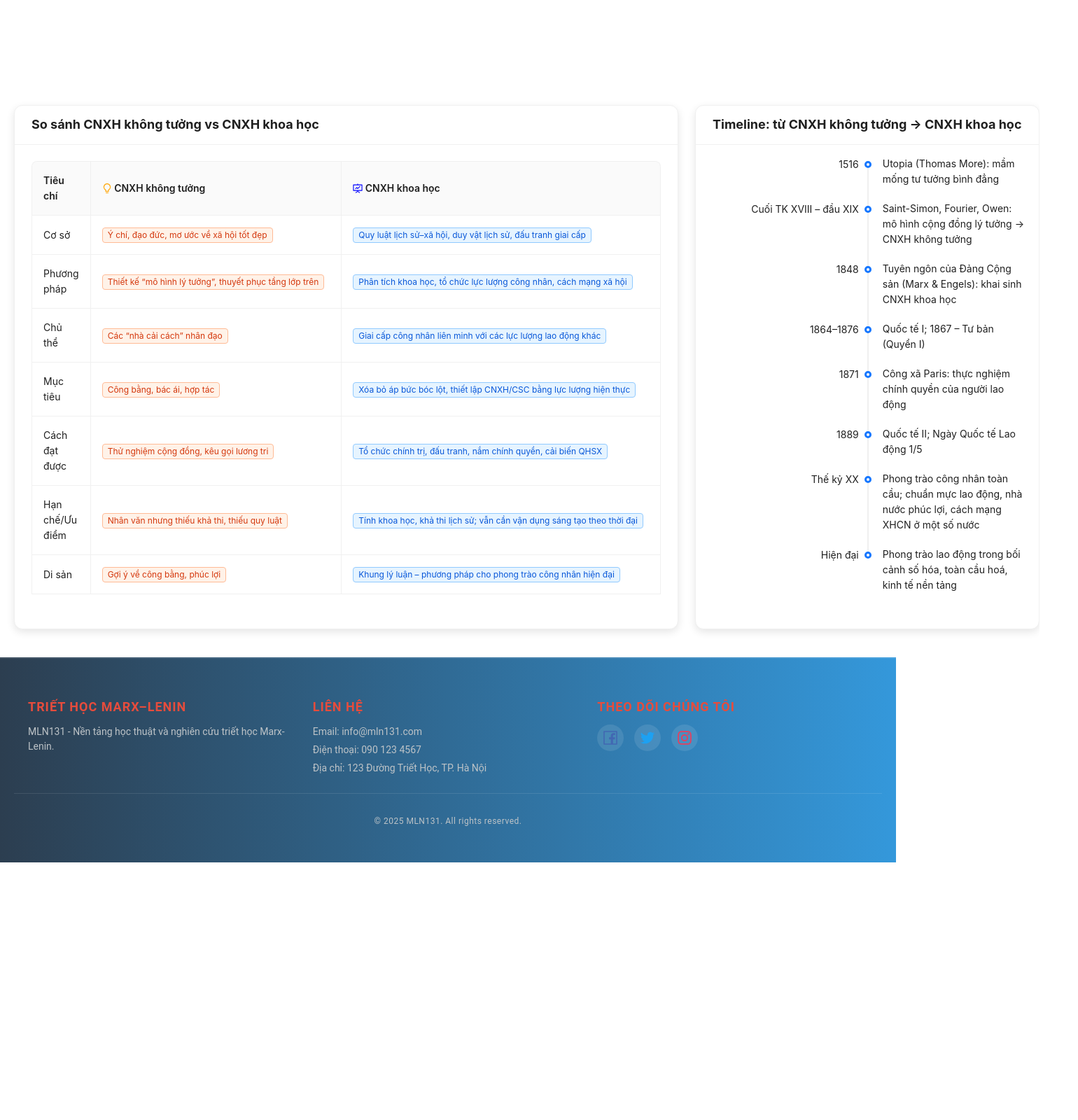
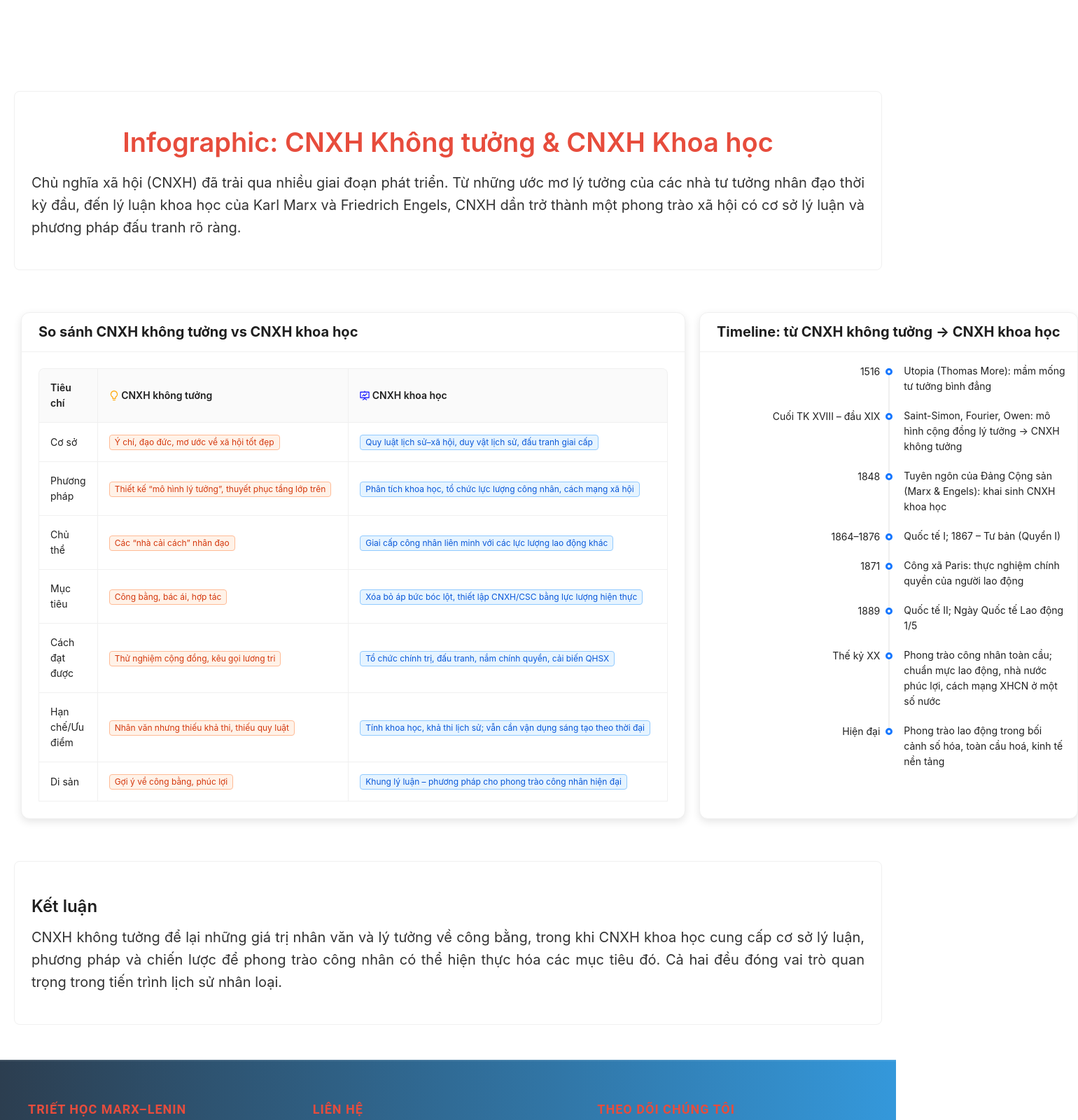
Before and after one commit to Hiiiiiiiii11/MLN131, a React (Create React App) app: page /infographic in a window 1280 px wide. Shown: the part 700-2300 px from the top of the page at 70% size, 1540 px wide, since content can reach past the window. Before the commit the page ends 1932 px from the top, so only its background shows below. Built offline with nearby package versions, Linux system fonts and the light colour scheme.

Commit message:
fix scroll navbar

```diff
--- a/src/components/Navbar/Navbar.css
+++ b/src/components/Navbar/Navbar.css
@@ -1,17 +1,28 @@
 .navbar-container {
-    background: linear-gradient(90deg, #2c3e50 0%, #3498db 100%);
     padding: 10px 50px;
     box-shadow: 0 6px 15px rgba(0, 0, 0, 0.15);
     border-bottom: 2px solid rgba(255, 255, 255, 0.1);
     position: fixed;
-    /* Cố định Navbar */
     top: 0;
     left: 0;
     right: 0;
     z-index: 1000;
     font-family: 'Roboto', sans-serif;
+    transition: background 0.5s ease, backdrop-filter 0.5s ease;
 }
 
+/* Màu nền khi đứng yên */
+.navbar-container.solid {
+    background: linear-gradient(90deg, #2c3e50 0%, #3498db 100%);
+}
+
+/* Trong mờ khi scroll */
+.navbar-container.transparent {
+    background: rgba(44, 62, 80, 0.4);
+    /* màu tối mờ */
+    backdrop-filter: blur(8px);
+    /* glass effect */
+}
 
 /* Top Bar */
 .top-bar {
--- a/src/components/Navbar/Navbar.js
+++ b/src/components/Navbar/Navbar.js
@@ -1,4 +1,4 @@
-import React, { useState } from "react";
+import React, { useState, useEffect } from "react";
 import { MailOutlined, PhoneOutlined, FacebookOutlined, TwitterOutlined, InstagramOutlined, SearchOutlined } from "@ant-design/icons";
 import { Input, Space } from 'antd';
 import { useNavigate } from "react-router-dom";
@@ -8,6 +8,7 @@ const Navbar = () => {
     const [language, setLanguage] = useState("VI");
     const [selectedMenu, setSelectedMenu] = useState("home"); // default là home
     const navigate = useNavigate();
+    const [isScrolling, setIsScrolling] = useState(false);
 
     const handleLanguageChange = (newLanguage) => {
         setLanguage(newLanguage);
@@ -18,8 +19,25 @@ const Navbar = () => {
         navigate(`/${menu}`);
     };
 
+    useEffect(() => {
+        let scrollTimer;
+
+        const handleScroll = () => {
+            setIsScrolling(true);
+
+            if (scrollTimer) clearTimeout(scrollTimer);
+
+            scrollTimer = setTimeout(() => {
+                setIsScrolling(false);
+            }, 500);
+        };
+
+        window.addEventListener("scroll", handleScroll);
+        return () => window.removeEventListener("scroll", handleScroll);
+    }, []);
+
     return (
-        <div className="navbar-container">
+        <div className={`navbar-container ${isScrolling ? "transparent" : "solid"}`}>
             <div className="top-bar">
                 <div className="logo-section">
                     <h1 className="logo">Triết Học Marx–Lenin</h1>
--- a/src/pages/Infographic/Infographic.css
+++ b/src/pages/Infographic/Infographic.css
@@ -1,8 +1,28 @@
+.infographic-intro,
+.infographic-conclusion {
+    padding: 0px 20px;
+    background: #fff;
+    font-size: 18px;
+}
+
+.infographic-intro h1 {
+    color: #e74c3c;
+    display: flex;
+    justify-content: center;
+}
+
+.infographic-intro div,
+.infographic-conclusion div {
+    text-align: justify;
+    line-height: 1.6;
+    color: #333;
+    font-size: 20px;
+}
+
 .infographic-container {
     display: grid;
     grid-template-columns: 1fr 1fr;
-    gap: 24px;
-    padding: 20px;
+    gap: 20px;
 }
 
 .compare-card,
@@ -13,5 +33,16 @@
 
 .ant-card-head-title {
     font-weight: bold;
-    font-size: 18px;
+    font-size: 20px;
 }
+
+.infographic-container {
+    padding: 30px;
+}
+
+.intro-card,
+.compare-card,
+.timeline-card,
+.conclusion-card {
+    margin-bottom: 30px;
+}
--- a/src/pages/Infographic/Infographic.js
+++ b/src/pages/Infographic/Infographic.js
@@ -1,11 +1,12 @@
 import React from "react";
-import { Timeline, Card, Table, Tag } from "antd";
+import { Timeline, Card, Table, Tag, Typography } from "antd";
+
 import {
   BulbOutlined,
   FundProjectionScreenOutlined,
 } from "@ant-design/icons";
 import "./Infographic.css";
-
+const { Title, Paragraph } = Typography;
 const Inforgraphic = () => {
   // Dữ liệu bảng so sánh
   const dataSource = [
@@ -83,8 +84,22 @@ const Inforgraphic = () => {
   ];
 
   return (
+    <div className="infographic-page">
+      <div className="infographic-intro">
+        <Card className="intro-card">
+          <Title level={1}>Infographic: CNXH Không tưởng & CNXH Khoa học</Title>
+          <Paragraph>
+            Chủ nghĩa xã hội (CNXH) đã trải qua nhiều giai đoạn phát triển. Từ những
+            ước mơ lý tưởng của các nhà tư tưởng nhân đạo thời kỳ đầu, đến lý luận
+            khoa học của Karl Marx và Friedrich Engels, CNXH dần trở thành một
+            phong trào xã hội có cơ sở lý luận và phương pháp đấu tranh rõ ràng.
+          </Paragraph>
+        </Card>
+      </div>
       <div className="infographic-container">
+
         {/* Bảng so sánh */}
+
         <Card
           title="So sánh CNXH không tưởng vs CNXH khoa học"
           className="compare-card"
@@ -129,6 +144,19 @@ const Inforgraphic = () => {
             </Timeline.Item>
           </Timeline>
         </Card>
+
+      </div>
+      <div className="infographic-conclusion">
+        <Card className="conclusion-card">
+          <Title level={3}>Kết luận</Title>
+          <Paragraph>
+            CNXH không tưởng để lại những giá trị nhân văn và lý tưởng về công bằng,
+            trong khi CNXH khoa học cung cấp cơ sở lý luận, phương pháp và chiến
+            lược để phong trào công nhân có thể hiện thực hóa các mục tiêu đó. Cả
+            hai đều đóng vai trò quan trọng trong tiến trình lịch sử nhân loại.
+          </Paragraph>
+        </Card>
+      </div>
     </div>
   );
 };
--- a/src/router/router.js
+++ b/src/router/router.js
@@ -12,6 +12,10 @@ export const router = createBrowserRouter([
         path: "/",
         element: <MainLayout />,
         children: [
+            {
+                index: true,              // 👈 khi vào "/" sẽ tự load HomePage
+                element: <HomePage />,
+            },
             {
                 path: "/home", // tương đương với /layout
                 element: <HomePage />,
```
Lines whose indentation alone changed are shown as unchanged.
